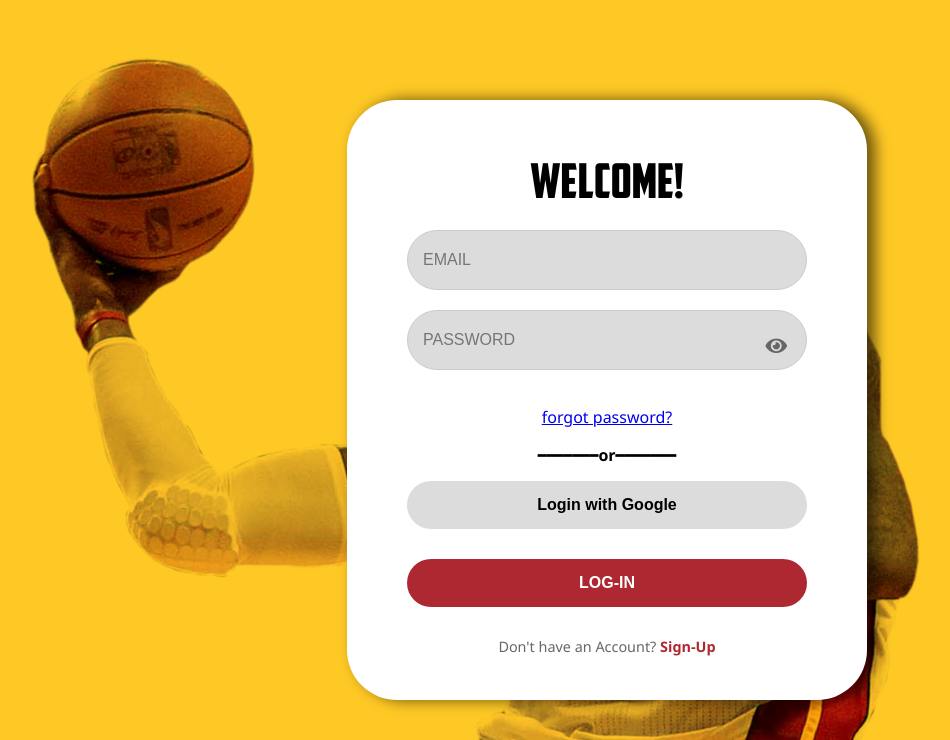
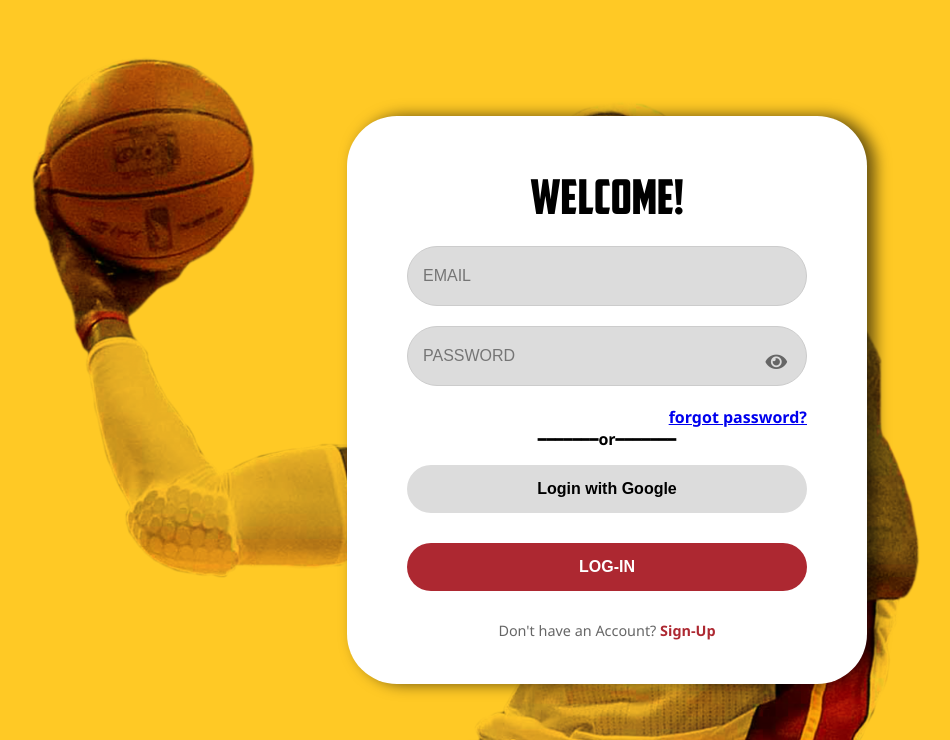
Before and after one commit to EjLaquiorez/LARO-Hub, a Django app: template templates/login.html in a window 1280 px wide. Shown: the top 740 px of the page, without its empty margins (253-1203 px from the left). Run offline with Django 5.2, Linux system fonts and the light colour scheme; the template is opened without the code that fills it, so the values that code supplies are empty.

Commit message:
login text alignment

```diff
--- a/static/scripts/login.js
+++ b/static/scripts/login.js
@@ -181,6 +181,7 @@ function switchToLoginForm() {
     `;
 
     attachLoginFormEvents(); // Reattach login logic after rendering
+    attachPasswordToggleEvents();
 }
 
 function togglePasswordVisibility() {
--- a/static/styles/login.css
+++ b/static/styles/login.css
@@ -116,6 +116,7 @@ input:focus {
 }
 
 /* Password Field with Toggle */
+
 .password-container {
     position: relative;
     display: flex;
@@ -231,3 +232,10 @@ button.google-login:hover {
         font-size: 1.8rem;
     }
 }
+.forgot-password {
+    text-align: right; /* Aligns the text to the right */
+    display: block;
+    margin: 0;
+    font-weight: 600;
+    color: #666;
+}
```
